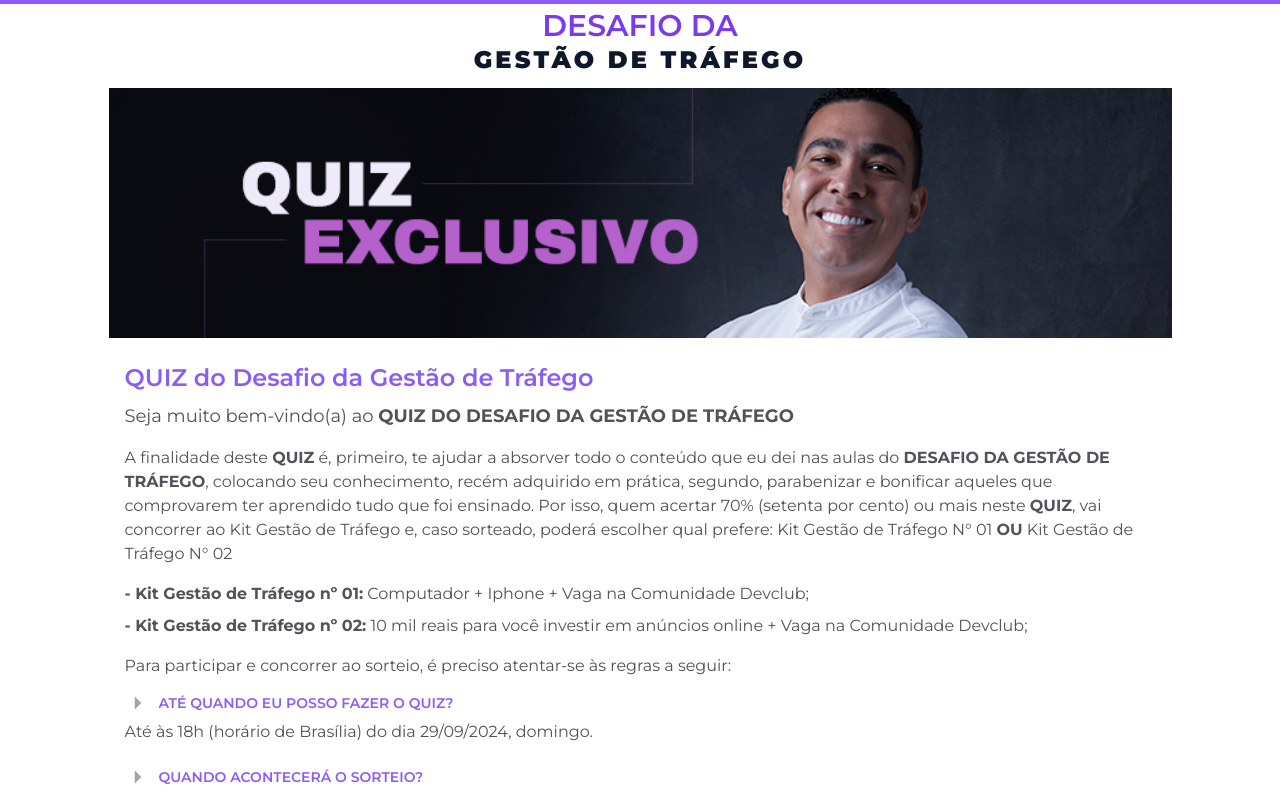
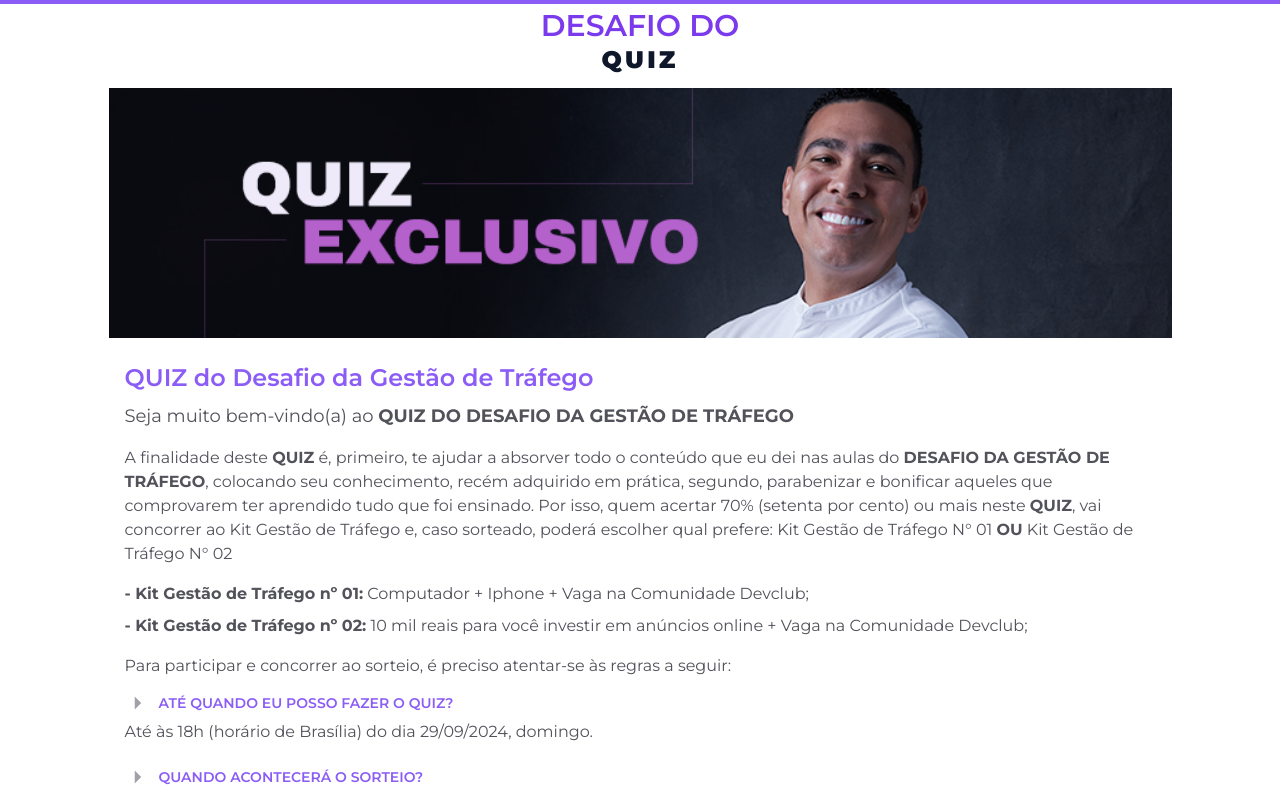
Before and after one commit to rodolfomori-devclub/quiz-interface, a React (Vite) app: page / in a window 1280 px wide. Shown: the top 795 px of the page. Built offline with nearby package versions, Linux system fonts and the light colour scheme; no server answers.

Commit message:
feat: quiz validations and user input keywords

```diff
--- a/src/components/AdminPrivateHeader/index.tsx
+++ b/src/components/AdminPrivateHeader/index.tsx
@@ -27,8 +27,8 @@ export const AdminPrivateHeader = () => {
   return (
     <header className="w-full h-[150px] border-t-4 border-violet-500 mx-auto flex flex-col justify-center gap-4 min-md:max-w-[720px]">
       <div className="w-full">
-        <h2 className="text-xl font-semibold text-violet-600 text-center uppercase">Desafio da</h2>
-        <h1 className="font-semibold uppercase tracking-[0.2rem] text-2xl text-center"><b className="text-slate-900">Gestão de Tráfego</b></h1>
+        <h2 className="text-xl font-semibold text-violet-600 text-center uppercase">Desafio do</h2>
+        <h1 className="font-semibold uppercase tracking-[0.2rem] text-2xl text-center"><b className="text-slate-900">QUIZ</b></h1>
       </div>
 
       <div className="w-full flex justify-end px-5 min-md:px-0">
--- a/src/components/Header/index.tsx
+++ b/src/components/Header/index.tsx
@@ -1,8 +1,8 @@
 export const Header = () => {
   return (
     <header className="w-full h-[80px] border-t-4 border-violet-500 mx-auto flex flex-col justify-center">
-      <h2 className="text-xl font-semibold text-violet-600 text-center uppercase min-md:text-3xl">Desafio da</h2>
-      <h1 className="font-semibold uppercase tracking-[0.2rem] text-2xl text-center"><b className="text-slate-900">Gestão de Tráfego</b></h1>
+      <h2 className="text-xl font-semibold text-violet-600 text-center uppercase min-md:text-3xl">Desafio do</h2>
+      <h1 className="font-semibold uppercase tracking-[0.2rem] text-2xl text-center"><b className="text-slate-900">QUIZ</b></h1>
     </header>
   )
 }
--- a/src/components/PrivateHeader/index.tsx
+++ b/src/components/PrivateHeader/index.tsx
@@ -31,8 +31,8 @@ export const PrivateHeader = () => {
   return (
     <header className="w-full h-[150px] border-t-4 border-violet-500 mx-auto flex flex-col justify-center gap-4 min-md:max-w-[720px]">
       <div className="w-full">
-        <h2 className="text-xl font-semibold text-violet-600 text-center uppercase">Desafio da</h2>
-        <h1 className="font-semibold uppercase tracking-[0.2rem] text-2xl text-center"><b className="text-slate-900">Gestão de Tráfego</b></h1>
+        <h2 className="text-xl font-semibold text-violet-600 text-center uppercase">Desafio do</h2>
+        <h1 className="font-semibold uppercase tracking-[0.2rem] text-2xl text-center"><b className="text-slate-900">QUIZ</b></h1>
       </div>
 
       <div className="w-full flex items-center justify-between px-6">
--- a/src/hooks/user.tsx
+++ b/src/hooks/user.tsx
@@ -14,6 +14,7 @@ export interface User {
   finalGrade?: number | null
   birthDate?: string | Date
   doLiveAbroad?: boolean
+  keywords?: string[]
   createdAt?: Date | null
   updatedAt?: Date | null
 }
--- a/src/pages/admin/dashboard/index.tsx
+++ b/src/pages/admin/dashboard/index.tsx
@@ -57,6 +57,7 @@ export function AdminDashboard() {
         "CPF": user.document,
         "Telefone": user.phone,
         "Nota": user.finalGrade !== null ? user.finalGrade : 'Não preenchido',
+        "Palavras-chave": user?.keywords!.length > 0 ? user?.keywords!.join(', ') : 'Nenhuma',
       }))
     )
 
@@ -312,6 +313,20 @@ export function AdminDashboard() {
               <FaRegCopy className="text-zinc-400" />
               {copied && <span className="text-green-500 text-sm">Número copiado!</span>}
             </button>
+
+            <div className="mt-4">
+              <h3 className="text-zinc-600 font-semibold">Palavras-chave que foram cadastradas no QUIZ:</h3>
+
+              <ul className="mt-2">
+                {selectedUser?.keywords?.map((keyword, index) => {
+                  return (
+                    <li key={index}>Palavra-chave {<b>{index + 1}</b>} - {keyword}</li>
+                  )
+                })}
+              </ul>
+
+              {selectedUser?.alreadyFilledQuiz === false && <p className="text-sm text-zinc-600 mt-4">O QUIZ ainda não foi preenchido por esse usuário.</p>}
+            </div>
           </div>
         </Modal>
       )}
--- a/src/pages/private/quiz/index.tsx
+++ b/src/pages/private/quiz/index.tsx
@@ -37,6 +37,7 @@ export function Quiz() {
   const [selectedAnswers, setSelectedAnswers] = useState<SelectedAnswers>({})
   const [quizData, setQuizData] = useState<Question[]>([])
   const [loadingSubmit, setLoadingSubmit] = useState<boolean>(false)
+  const [keywords, setKeywords] = useState<string[]>(['', '', ''])
 
   const navigate = useNavigate()
   const { userData, setUserFinalGrade } = useUser()
@@ -46,6 +47,12 @@ export function Quiz() {
       ...prev,
       [questionId]: answerId,
     }))
+  }
+
+  const handleKeywordChange = (index: number, value: string) => {
+    const newKeywords = [...keywords]
+    newKeywords[index] = value
+    setKeywords(newKeywords)
   }
 
   const handleSubmit = async (e: FormEvent<HTMLFormElement>): Promise<void> => {
@@ -60,7 +67,8 @@ export function Quiz() {
 
     const user_selected_answers = {
       userId: userData?.user.id,
-      quizResponse: selectedAnswers
+      quizResponse: selectedAnswers,
+      keywords
     }
 
     setLoadingSubmit(true)
@@ -146,6 +154,24 @@ export function Quiz() {
               </div>
             </div>
           ))}
+
+          <div className="bg-white p-4 rounded-lg shadow-md">
+            <h2 className="text-sm min-md:text-base font-bold mb-4">Quais são as 3 palavras chave?</h2>
+            <div className="space-y-4">
+              {keywords.map((keyword, index) => (
+                <input
+                  key={index}
+                  type="text"
+                  value={keyword}
+                  onChange={(e) => handleKeywordChange(index, e.target.value)}
+                  placeholder={`Palavra chave aula ${index + 1}`}
+                  className="w-full p-2 rounded outline-none border focus:border-violet-500 focus:ring focus:ring-violet-300 focus:ring-opacity-50 transition duration-200 text-sm"
+                  required
+                />
+              ))}
+            </div>
+          </div>
+
           <div className="w-full min-md:flex min-md:justify-center">
             <button
               type="submit"
```
